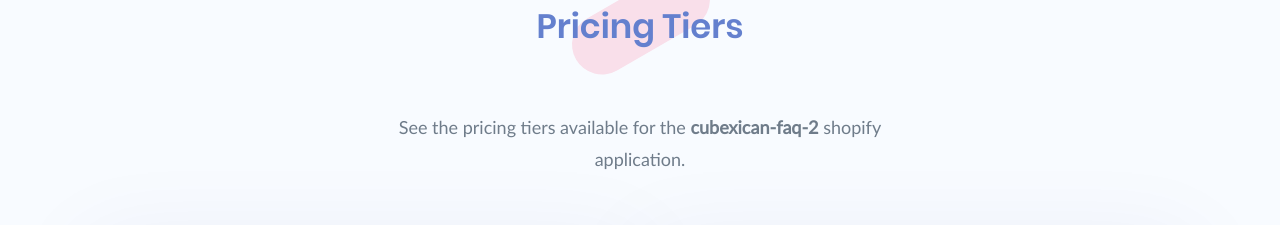
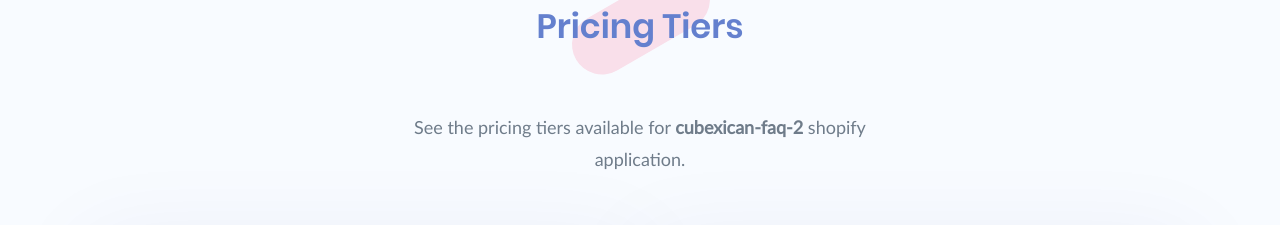
Before and after one commit to hudson21/cubexican-faq-2-landing-page, a React (Create React App) app: page / in a window 1280 px wide. Shown: the part 638-863 px from the top of the page. Built offline with nearby package versions, Linux system fonts and the light colour scheme.

Commit message:
Fixing some coherence statements

```diff
--- a/src/pages/pricing/index.jsx
+++ b/src/pages/pricing/index.jsx
@@ -42,7 +42,7 @@
                   Pricing Tiers
                 </h2>
                 <p className="sec-text-pad lead">
-                  See the pricing tiers available for the{' '}
+                  See the pricing tiers available for{' '}
                   <strong>cubexican-faq-2</strong> shopify application.
                 </p>
               </div>
```
